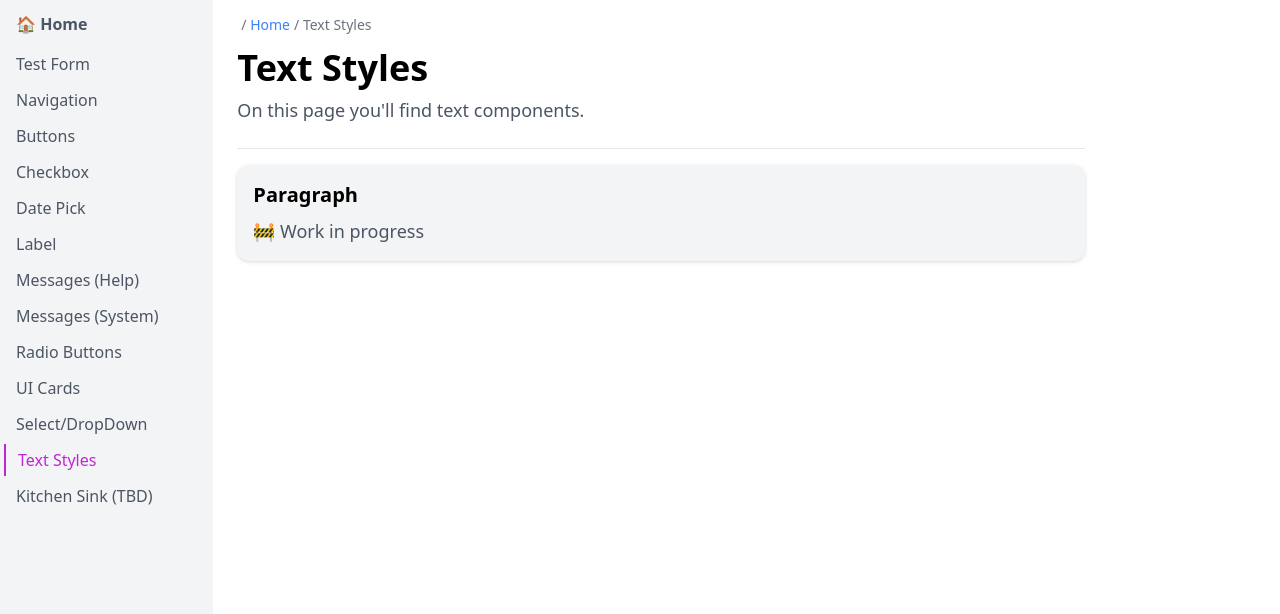
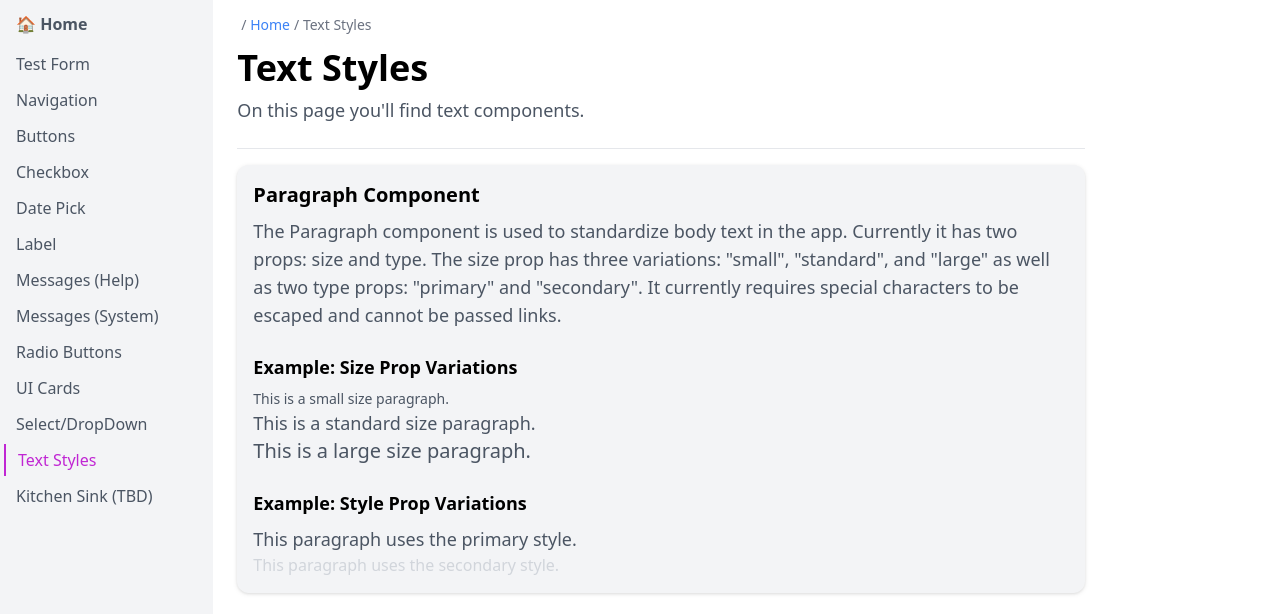
Before and after one commit to tayv/Project-Bubblegum, a Next.js app: page /forms/text-styles-article in a window 1280 px wide. Shown: the top 614 px of the page. Built offline with nearby package versions, Linux system fonts and the light colour scheme.

Commit message:
Added Paragraph Component details to article page

```diff
--- a/pages/forms/checkbox-article.tsx
+++ b/pages/forms/checkbox-article.tsx
@@ -4,6 +4,7 @@ import Heading from '@components/layout/Heading'
 import Paragraph from '@components/layout/Paragraph'
 import { FC } from 'react'
 import Section from '@components/layout/Section'
+import Checkbox from '@components/atoms/checkbox'
 
 
 // data for Breadcrumbs
@@ -34,10 +35,29 @@ const CheckboxArticle: FC = () => {
       <Section id="header" style="standard">
         <Heading text="Checkbox" size="h3" type="primary"/>
           <Paragraph
-            text="🚧 Work in progress"
+            text="This is a standard checkbox. It's used for binary choices."
             size="standard"
             type="primary"
           />
+          <br/>
+          <Heading text="Example:" size="h4" type="primary"/>
+          <Checkbox
+            id="checkboxInput"
+            style="standard"
+            label="This is a checkbox label"
+          />
+      </Section>
+
+      <Section id="header" style="standard">
+        <Heading text="Checkbox List" size="h3" type="primary"/>
+          <Paragraph
+            text="This is a list of checkboxes. It's used for multi-select choices."
+            size="standard"
+            type="primary"
+          />
+          <br/>
+          <Heading text="Example: WIP" size="h4" type="primary"/>
+
       </Section>
 
     </LayoutContainerSide>
--- a/pages/forms/text-styles-article.tsx
+++ b/pages/forms/text-styles-article.tsx
@@ -32,11 +32,44 @@ const TextStylesArticle: FC = () => {
       <hr />
 
       <Section id="header" style="standard">
-        <Heading text="Paragraph" size="h3" type="primary"/>
+        <Heading text="Paragraph Component" size="h3" type="primary"/>
           <Paragraph
-            text="🚧 Work in progress"
+            text="The Paragraph component is used to standardize body text in the app. Currently it has two props: size and type.
+                  The size prop has three variations: &quot;small&quot;, &quot;standard&quot;, and &quot;large&quot; as well as two type props: &quot;primary&quot; and &quot;secondary&quot;.
+                  It currently requires special characters to be escaped and cannot be passed links."
             size="standard"
             type="primary"
+          />
+
+          <br/>
+          <Heading text="Example: Size Prop Variations" size="h4" type="primary"/>
+          <Paragraph
+            text="This is a small size paragraph."
+            size="small"
+            type="primary"
+          />
+          <Paragraph
+            text="This is a standard size paragraph."
+            size="standard"
+            type="primary"
+          />
+          <Paragraph
+            text="This is a large size paragraph."
+            size="large"
+            type="primary"
+          />
+
+          <br/>
+          <Heading text="Example: Style Prop Variations" size="h4" type="primary"/>
+          <Paragraph
+            text="This paragraph uses the primary style."
+            size="standard"
+            type="primary"
+          />
+          <Paragraph
+            text="This paragraph uses the secondary style."
+            size="standard"
+            type="secondary"
           />
       </Section>
 
```
